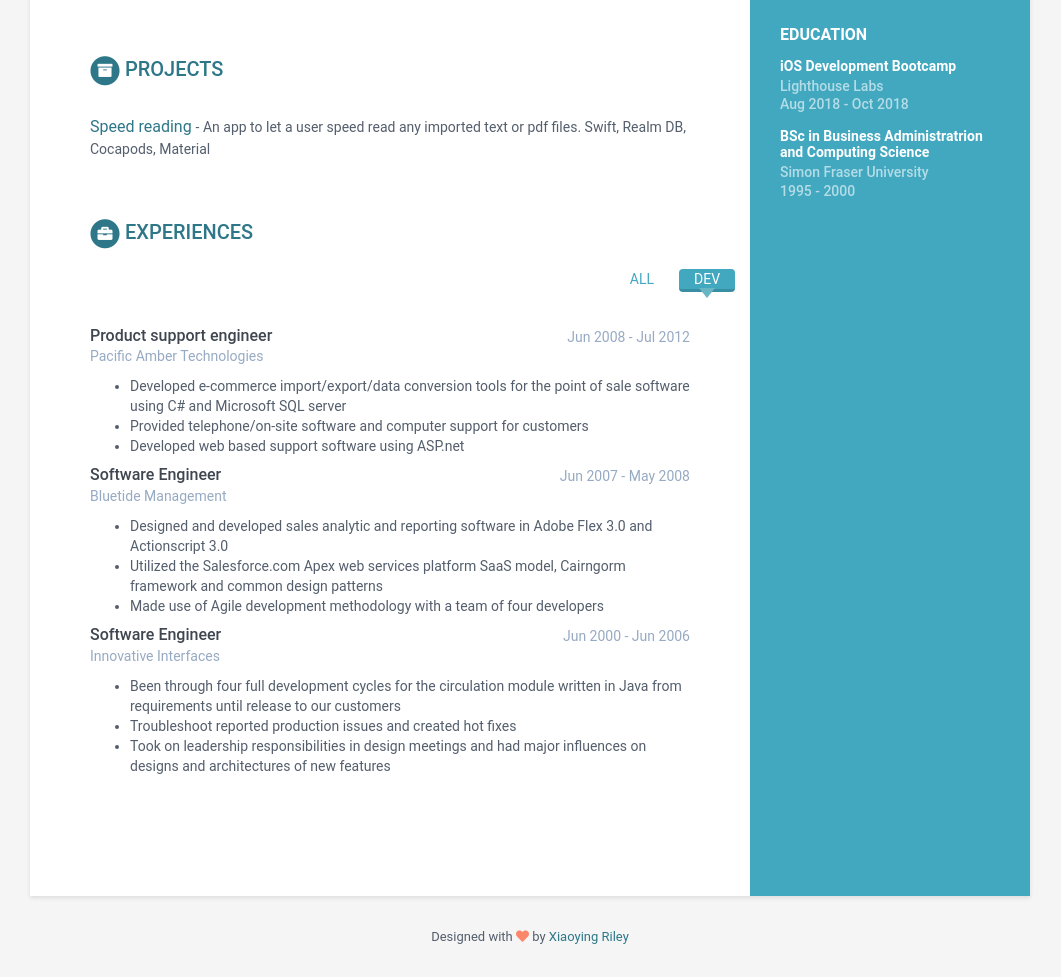
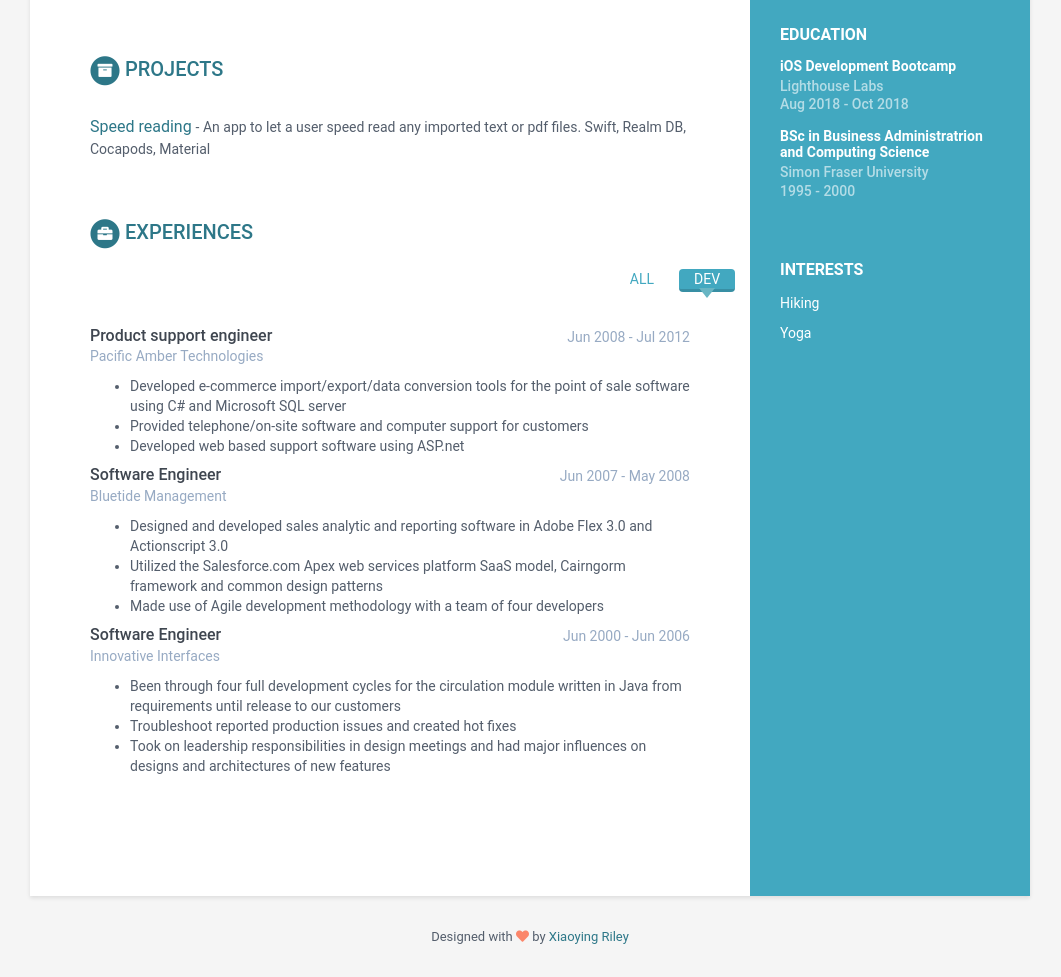
Before and after one commit to bennettcheung/bennettcheung.github.io, a Jekyll site: the page built from index.html, in a window 1280 px wide, cut to the strip 407-1384 px from the top of the page. Shown: the whole strip, without its empty margins (110-1171 px from the left). Built offline with Jekyll 4.4.1, drawn with Linux system fonts in a browser that asks for light colours.

Commit message:
Added minor changes to the sidebar

```diff
--- a/_includes/sidebar.html
+++ b/_includes/sidebar.html
@@ -23,5 +23,7 @@
     {% include education.html %}
   {% endif %}
 
+  {% include interests.html %}
+
 
 </div><!--//sidebar-wrapper-->
```
